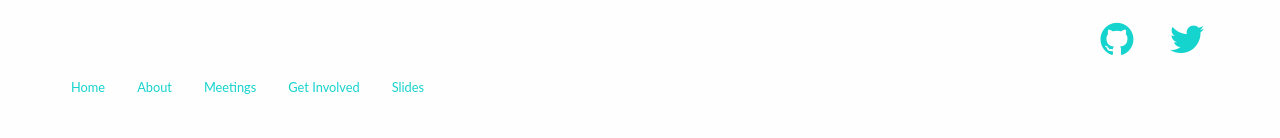
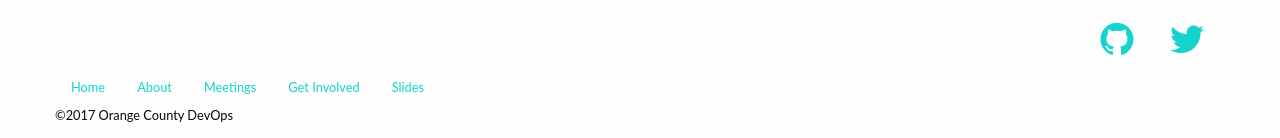
Before and after one commit to oc-devops/oc-devops.github.io, a Jekyll site: the page built from index.html, in a window 1280 px wide. Shown: the part 1525-1663 px from the top of the page. Built offline with Jekyll 4.4.1, drawn with Linux system fonts in a browser that asks for light colours; nearby versions of some CDN libraries; before the commit the page ends 1630 px from its top, so only the background shows below that.

Commit message:
Added copyright

```diff
--- a/_layouts/default.html
+++ b/_layouts/default.html
@@ -75,6 +75,7 @@
               </ul>
               <ul class="menu quiet">
                 {% include nav.html %}
+                <p>©2017 Orange County DevOps</p>
               </ul>
             </footer>
           </div><!-- end .content -->
```
